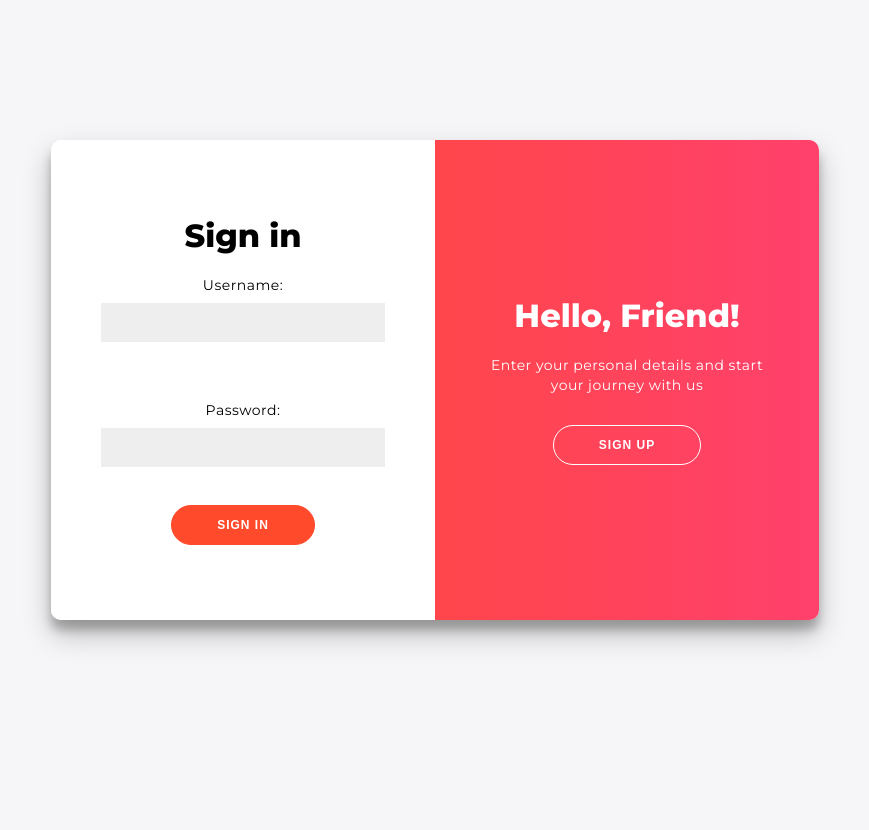
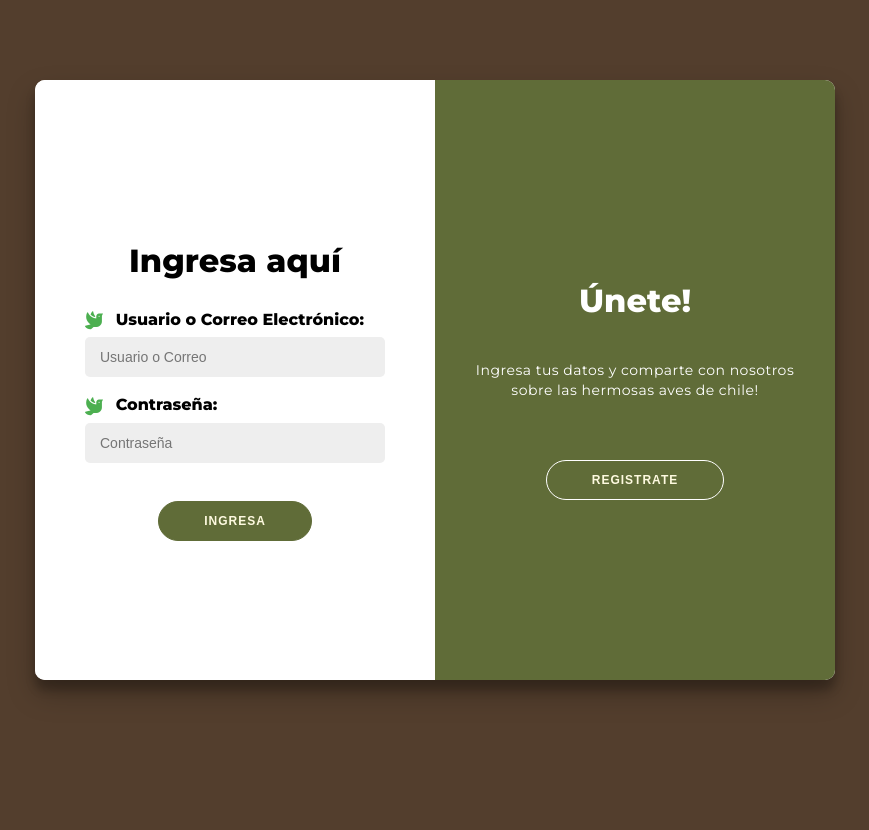
Before and after one commit to fmaring04/BirdBlog, a Django app: page /users/login/ in a window 1280 px wide. Shown: the whole page, without its empty margins (205-1074 px from the left). Run offline with Django 4.2, Linux system fonts and the light colour scheme.

Commit message:
1.3
Arreglo login

```diff
--- a/bird_blog/bird_blog/settings.py
+++ b/bird_blog/bird_blog/settings.py
@@ -101,6 +101,10 @@ AUTH_PASSWORD_VALIDATORS = [
     },
 ]
 
+AUTHENTICATION_BACKENDS = [
+    'users.backends.EmailOrUsernameModelBackend',
+    'django.contrib.auth.backends.ModelBackend',  # Backend predeterminado
+]
 
 AUTH_USER_MODEL = 'users.User'
 
--- a/bird_blog/static/users/login_register.css
+++ b/bird_blog/static/users/login_register.css
@@ -5,7 +5,7 @@
 }
 
 body {
-	background: #f6f5f7;
+	background: #533e2d;
 	display: flex;
 	justify-content: center;
 	align-items: center;
@@ -17,7 +17,7 @@ body {
 
 h1 {
 	font-weight: bold;
-	margin: 0;
+	margin-bottom: 20px;
 }
 
 h2 {
@@ -44,10 +44,11 @@ a {
 }
 
 button {
+	margin-top: 30px;
 	border-radius: 20px;
-	border: 1px solid #FF4B2B;
-	background-color: #FF4B2B;
-	color: #FFFFFF;
+	border: 1px solid #606c38;
+	background-color: #606c38;
+	color: #fefae0;
 	font-size: 12px;
 	font-weight: bold;
 	padding: 12px 45px;
@@ -78,6 +79,8 @@ form {
 	padding: 0 50px;
 	height: 100%;
 	text-align: center;
+	overflow-y: auto; /* Permite el desplazamiento vertical */
+	max-height: 80vh; /* Limita la altura máxima del formulario */
 }
 
 input {
@@ -85,6 +88,15 @@ input {
 	border: none;
 	padding: 12px 15px;
 	margin: 8px 0;
+	width: 100%;
+	border-radius: 5px; /* Bordes redondeados */
+	font-size: 14px; /* Tamaño de texto más legible */
+}
+
+label {
+	font-weight: bold;
+	margin-top: 10px;
+	text-align: left;
 	width: 100%;
 }
 
@@ -95,9 +107,10 @@ input {
 			0 10px 10px rgba(0,0,0,0.22);
 	position: relative;
 	overflow: hidden;
-	width: 768px;
+	width: 800px;
 	max-width: 100%;
-	min-height: 480px;
+	min-height: 600px;
+	display: flex; /* Flexbox para ajustar el contenido */
 }
 
 .form-container {
@@ -122,6 +135,7 @@ input {
 	width: 50%;
 	opacity: 0;
 	z-index: 1;
+	font-size: 15px;
 }
 
 .container.right-panel-active .sign-up-container {
@@ -159,9 +173,9 @@ input {
 }
 
 .overlay {
-	background: #FF416C;
-	background: -webkit-linear-gradient(to right, #FF4B2B, #FF416C);
-	background: linear-gradient(to right, #FF4B2B, #FF416C);
+	background: #606c38;
+	background: -webkit-linear-gradient(to right, #606c38, #606c38);
+	background: linear-gradient(to right, #606c38, #606c38);
 	background-repeat: no-repeat;
 	background-size: cover;
 	background-position: 0 0;
@@ -170,12 +184,12 @@ input {
 	left: -100%;
 	height: 100%;
 	width: 200%;
-  	transform: translateX(0);
+	transform: translateX(0);
 	transition: transform 0.6s ease-in-out;
 }
 
 .container.right-panel-active .overlay {
-  	transform: translateX(50%);
+	transform: translateX(50%);
 }
 
 .overlay-panel {
@@ -210,42 +224,48 @@ input {
 	transform: translateX(20%);
 }
 
-.social-container {
-	margin: 20px 0;
+
+/* Mensaje de restricciones */
+/* Estilo del icono de pajarito */
+.tooltip-icon {
+    margin-right: 8px; /* Espacio entre el ícono y el texto */
+    font-size: 18px; /* Tamaño del ícono */
+    color: #4caf50; /* Color verde */
+    vertical-align: middle; /* Alinea el ícono con el texto */
+    cursor: pointer; /* Cambiar cursor cuando el usuario pasa por encima */
 }
 
-.social-container a {
-	border: 1px solid #DDDDDD;
-	border-radius: 50%;
-	display: inline-flex;
-	justify-content: center;
-	align-items: center;
-	margin: 0 5px;
-	height: 40px;
-	width: 40px;
+/* Estilo del tooltip (mensaje de restricciones) */
+.tooltip-text {
+    display: none;
+    position: absolute;
+    background-color: #333;
+    color: white;
+    text-align: left;
+    padding: 10px;
+    border-radius: 5px;
+    font-size: 14px;
+    max-width: 300px; /* Aumentamos el ancho máximo */
+    word-wrap: break-word; /* Permite que el texto se ajuste si es muy largo */
+    white-space: normal; /* Hace que el texto se ajuste en varias líneas */
+    z-index: 10;
+    bottom: 100%; /* Mostrar arriba del ícono */
+    left: 50%;
+    transform: translateX(-50%);
+    visibility: hidden;
+    opacity: 0;
+    transition: opacity 0.3s;
 }
 
-footer {
-    background-color: #222;
-    color: #fff;
-    font-size: 14px;
-    bottom: 0;
-    position: fixed;
-    left: 0;
-    right: 0;
-    text-align: center;
-    z-index: 999;
+/* Mostrar el tooltip cuando el usuario pasa el ratón sobre el ícono */
+.tooltip-icon:hover + .tooltip-text {
+    display: block;
+    visibility: visible;
+    opacity: 1;
 }
 
-footer p {
-    margin: 10px 0;
+/* Posición del label para que el tooltip no se sobreponga */
+label {
+    position: relative;
+    display: inline-block;
 }
-
-footer i {
-    color: red;
-}
-
-footer a {
-    color: #3c97bf;
-    text-decoration: none;
-}
--- a/bird_blog/templates/users/login_register.html
+++ b/bird_blog/templates/users/login_register.html
@@ -3,7 +3,7 @@
 <head>
     <meta charset="UTF-8">
     <meta name="viewport" content="width=device-width, initial-scale=1.0">
-    <title>Sign In/Up Form</title>
+    <title>Login</title>
     {% load static %}
     <link rel="stylesheet" href="{% static 'users/login_register.css' %}">
     <link rel="stylesheet" href="https://cdnjs.cloudflare.com/ajax/libs/font-awesome/5.15.4/css/all.min.css">
@@ -14,9 +14,33 @@
         <div class="form-container sign-up-container">
             <form method="post" action="">
                 {% csrf_token %}
-                <h1>Create Account</h1>
-                {{ form_register.as_p }}
-                <button type="submit" name="register">Sign Up</button>
+                <h1>Crea tu cuenta</h1>
+
+                <label for="id_username">
+                    <i class="fas fa-dove tooltip-icon"></i> Nombre de Usuario:
+                    <span class="tooltip-text">Nombre de usuario: entre 5 y 20 caracteres.</span>
+                </label>
+                {{ form_register.username }}
+
+                <label for="id_email">
+                    <i class="fas fa-dove tooltip-icon"></i> Correo Electrónico:
+                    <span class="tooltip-text">Correo válido, por ejemplo: usuario@dominio.com</span>
+                </label>
+                {{ form_register.email }}
+
+                <label for="id_password1">
+                    <i class="fas fa-dove tooltip-icon"></i> Contraseña:
+                    <span class="tooltip-text">Contraseña: al menos 8 caracteres, incluye mayúsculas, minúsculas y números.</span>
+                </label>
+                {{ form_register.password1 }}
+
+                <label for="id_password2">
+                    <i class="fas fa-dove tooltip-icon"></i> Confirmar Contraseña:
+                    <span class="tooltip-text">Confirmar contraseña: debe coincidir con la contraseña anterior.</span>
+                </label>
+                {{ form_register.password2 }}
+
+                <button type="submit" name="register">Registrar</button>
             </form>
         </div>
 
@@ -24,9 +48,21 @@
         <div class="form-container sign-in-container">
             <form method="post" action="">
                 {% csrf_token %}
-                <h1>Sign in</h1>
-                {{ form_login.as_p }}
-                <button type="submit" name="login">Sign In</button>
+                <h1>Ingresa aquí</h1>
+
+                <label for="id_username">
+                    <i class="fas fa-dove tooltip-icon"></i> Usuario o Correo Electrónico:
+                    <span class="tooltip-text">Ingresa tu nombre de usuario o correo electrónico.</span>
+                </label>
+                {{ form_login.username }}
+
+                <label for="id_password">
+                    <i class="fas fa-dove tooltip-icon"></i> Contraseña:
+                    <span class="tooltip-text">La contraseña debe coincidir con la de registro.</span>
+                </label>
+                {{ form_login.password }}
+
+                <button type="submit" name="login">Ingresa</button>
             </form>
         </div>
 
@@ -34,14 +70,14 @@
         <div class="overlay-container">
             <div class="overlay">
                 <div class="overlay-panel overlay-left">
-                    <h1>Welcome Back!</h1>
-                    <p>To keep connected with us please login with your personal info</p>
-                    <button class="ghost" id="signIn">Sign In</button>
+                    <h1>Bienvenido/a!</h1>
+                    <p>Sigue compartiendo con nosotros!</p>
+                    <button class="ghost" id="signIn">Ingresa</button>
                 </div>
                 <div class="overlay-panel overlay-right">
-                    <h1>Hello, Friend!</h1>
-                    <p>Enter your personal details and start your journey with us</p>
-                    <button class="ghost" id="signUp">Sign Up</button>
+                    <h1>Únete!</h1>
+                    <p>Ingresa tus datos y comparte con nosotros sobre las hermosas aves de chile!</p>
+                    <button class="ghost" id="signUp">Registrate</button>
                 </div>
             </div>
         </div>
--- /dev/null
+++ b/bird_blog/users/forms.py
@@ -0,0 +1,23 @@
+from django import forms
+from django.contrib.auth.forms import UserCreationForm, AuthenticationForm
+from .models import User
+
+class CustomUserCreationForm(UserCreationForm):
+    username = forms.CharField(label='Nombre de Usuario', max_length=150)
+    email = forms.EmailField(label='Correo Electrónico')
+    password1 = forms.CharField(label='Contraseña', widget=forms.PasswordInput)
+    password2 = forms.CharField(label='Confirmar Contraseña', widget=forms.PasswordInput)
+
+    class Meta:
+        model = User
+        fields = ['username', 'email', 'password1', 'password2']
+
+class CustomAuthenticationForm(AuthenticationForm):
+    username = forms.CharField(
+        label="Usuario o Correo Electrónico",
+        widget=forms.TextInput(attrs={'placeholder': 'Usuario o Correo'})
+    )
+    password = forms.CharField(
+        widget=forms.PasswordInput(attrs={'placeholder': 'Contraseña'}),
+        label="Contraseña"
+    )
--- a/bird_blog/users/views.py
+++ b/bird_blog/users/views.py
@@ -1,28 +1,28 @@
 from django.shortcuts import render, redirect
-from django.contrib.auth import login, authenticate
-from django.contrib.auth.forms import AuthenticationForm, UserCreationForm
-
-# Create your views here.
+from django.contrib.auth import login
+from .forms import CustomAuthenticationForm, CustomUserCreationForm
 
 def login_register(request):
     if request.method == 'POST':
-        if 'login' in request.POST:  # Si es una solicitud de login
-            form = AuthenticationForm(request, data=request.POST)
-            if form.is_valid():
-                user = form.get_user()
+        if 'login' in request.POST:
+            form_login = CustomAuthenticationForm(request, data=request.POST)
+            form_register = CustomUserCreationForm()
+            if form_login.is_valid():
+                user = form_login.get_user()
                 login(request, user)
-                return redirect('home')  # Redirige al home si el login es exitoso
-        elif 'register' in request.POST:  # Si es una solicitud de registro
-            form = UserCreationForm(request.POST)
-            if form.is_valid():
-                user = form.save()
-                login(request, user)  # Inicia sesión automáticamente al registrar
+                return redirect('home')
+        elif 'register' in request.POST:
+            form_register = CustomUserCreationForm(request.POST)
+            form_login = CustomAuthenticationForm()
+            if form_register.is_valid():
+                user = form_register.save()
+                login(request, user)
                 return redirect('home')
     else:
-        form_login = AuthenticationForm()
-        form_register = UserCreationForm()
+        form_login = CustomAuthenticationForm()
+        form_register = CustomUserCreationForm()
 
     return render(request, 'users/login_register.html', {
         'form_login': form_login,
-        'form_register': form_register
+        'form_register': form_register,
     })
```
Also changed, not shown: bird_blog/users/backends.py (added, +21 -0 lines).
